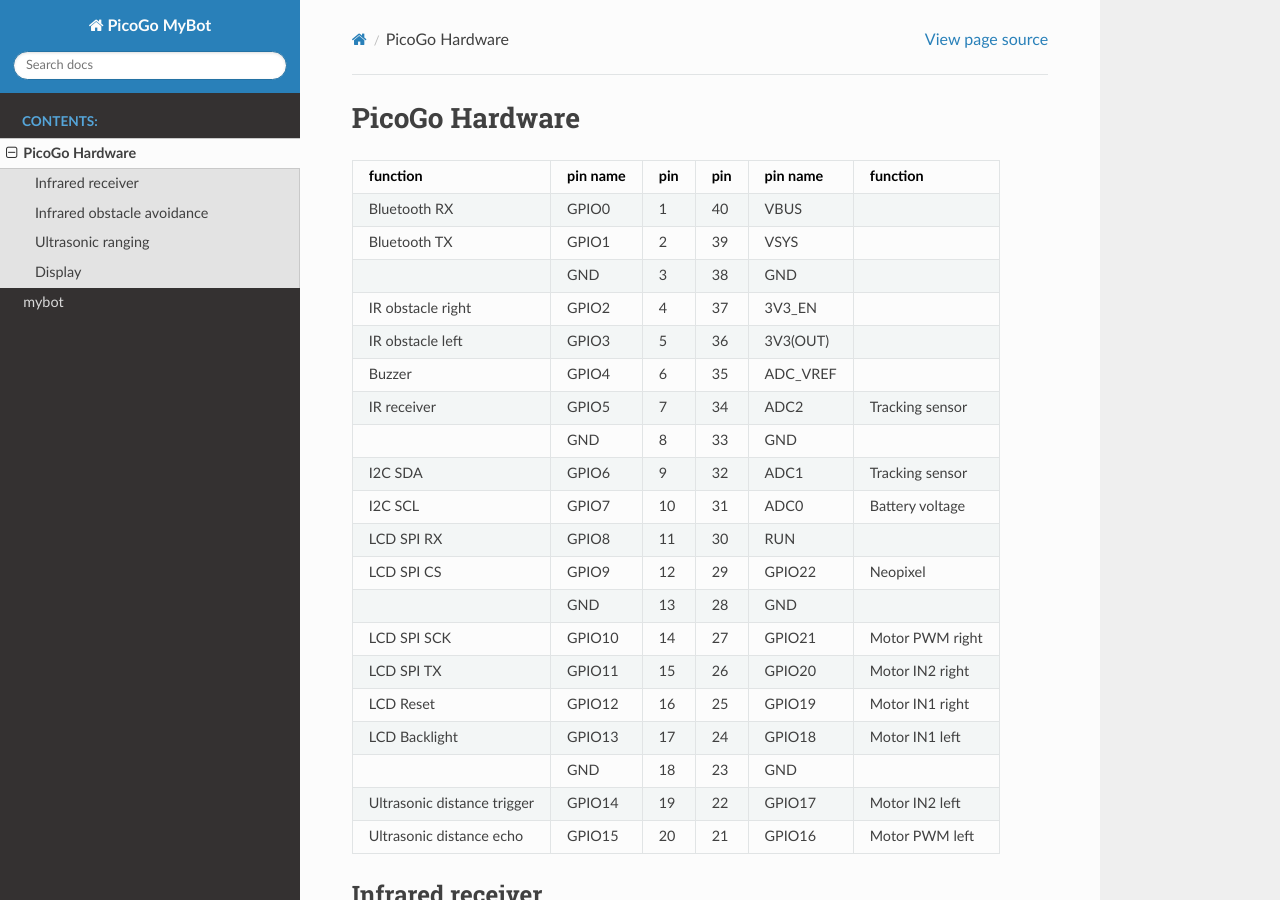
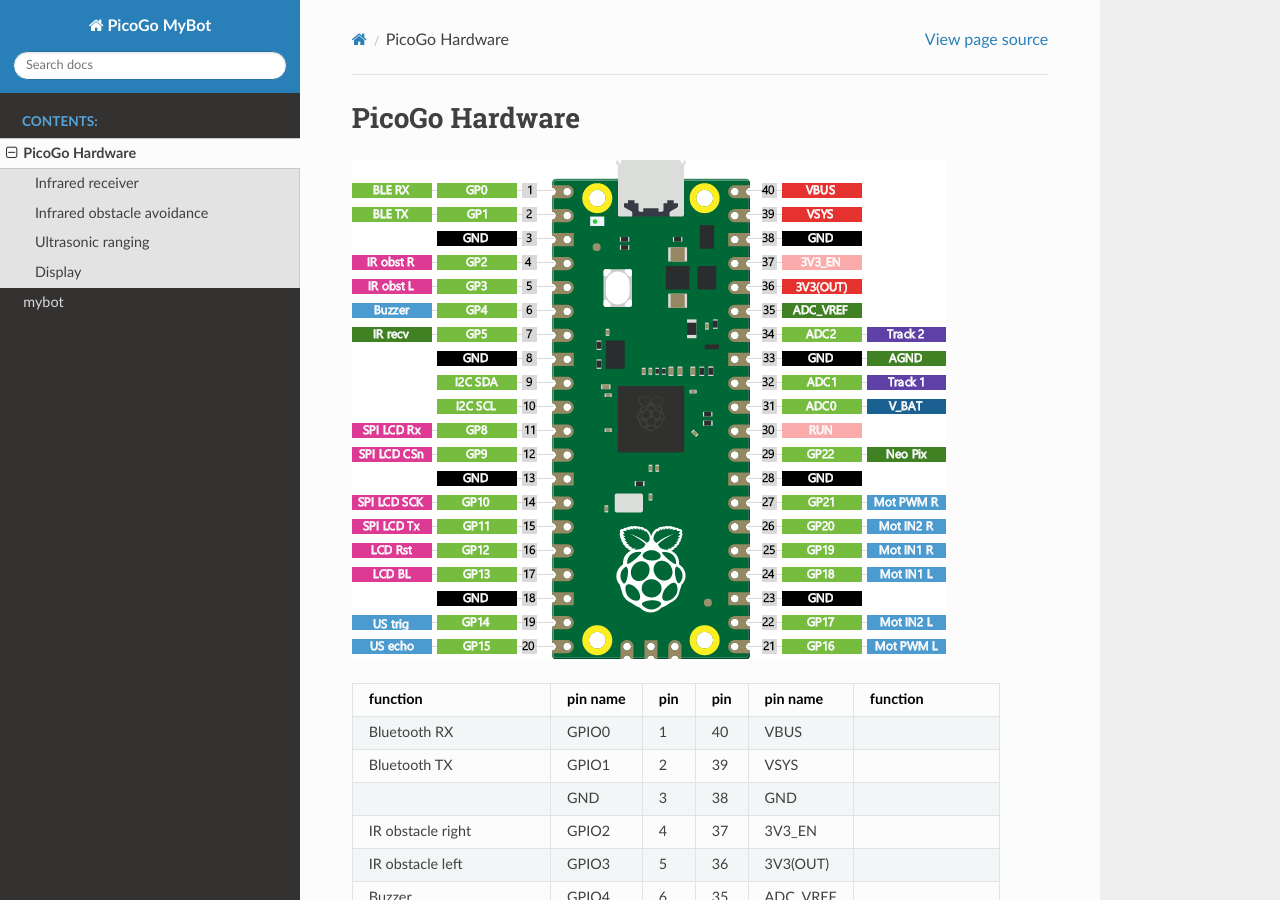
Before and after one commit to Jokymon/mypico_go, a Sphinx documentation site: the page built from docs/source/hardware.rst, in a window 1280 px wide and 900 px high. Built offline with Sphinx 7.4.7 and the Read the Docs theme 2.0.0, drawn with Linux system fonts in a browser that asks for light colours.

Commit message:
Add PicoGo pinout diagram

```diff
--- a/docs/source/hardware.rst
+++ b/docs/source/hardware.rst
@@ -1,5 +1,8 @@
 PicoGo Hardware
 ===============
+
+.. image:: images/picogo_pinout.png
+    :alt: PicoGo pinout diagram
 
 +-----------------------------+----------+-----+-----+----------+-----------------+
 | function                    | pin name | pin | pin | pin name | function        |
```
Also changed, not shown: docs/source/images/picogo_pinout.png (added).
